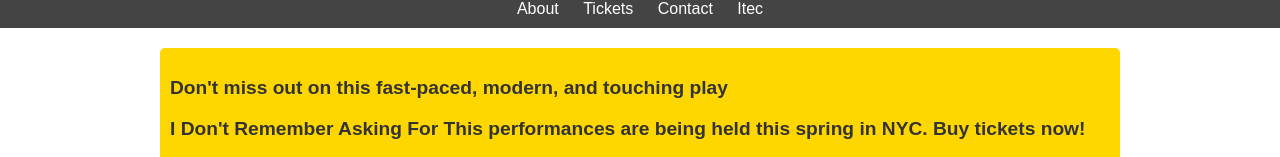
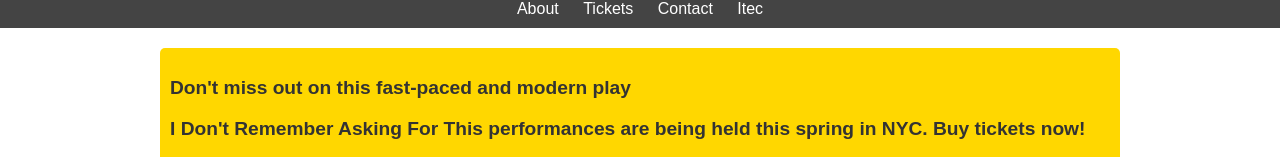
Before and after one commit to colinweb/idraft, a plain HTML site: page idraft.html in a window 1280 px wide. Shown: the part 164-321 px from the top of the page. Drawn offline with Linux system fonts and the light colour scheme.

Commit message:
Update idraft.html

```diff
--- a/idraft.html
+++ b/idraft.html
@@ -71,7 +71,7 @@
     </nav>
     <div class="container">
         <div class="highlight">
-            <p>Don't miss out on this fast-paced, modern, and touching play</p>
+            <p>Don't miss out on this fast-paced and modern play</p>
             <p>I Don't Remember Asking For This performances are being held this spring in NYC. Buy tickets now!</p>
             <a href="#tickets" class="cta-button">Buy Tickets</a>
         </div>
```
